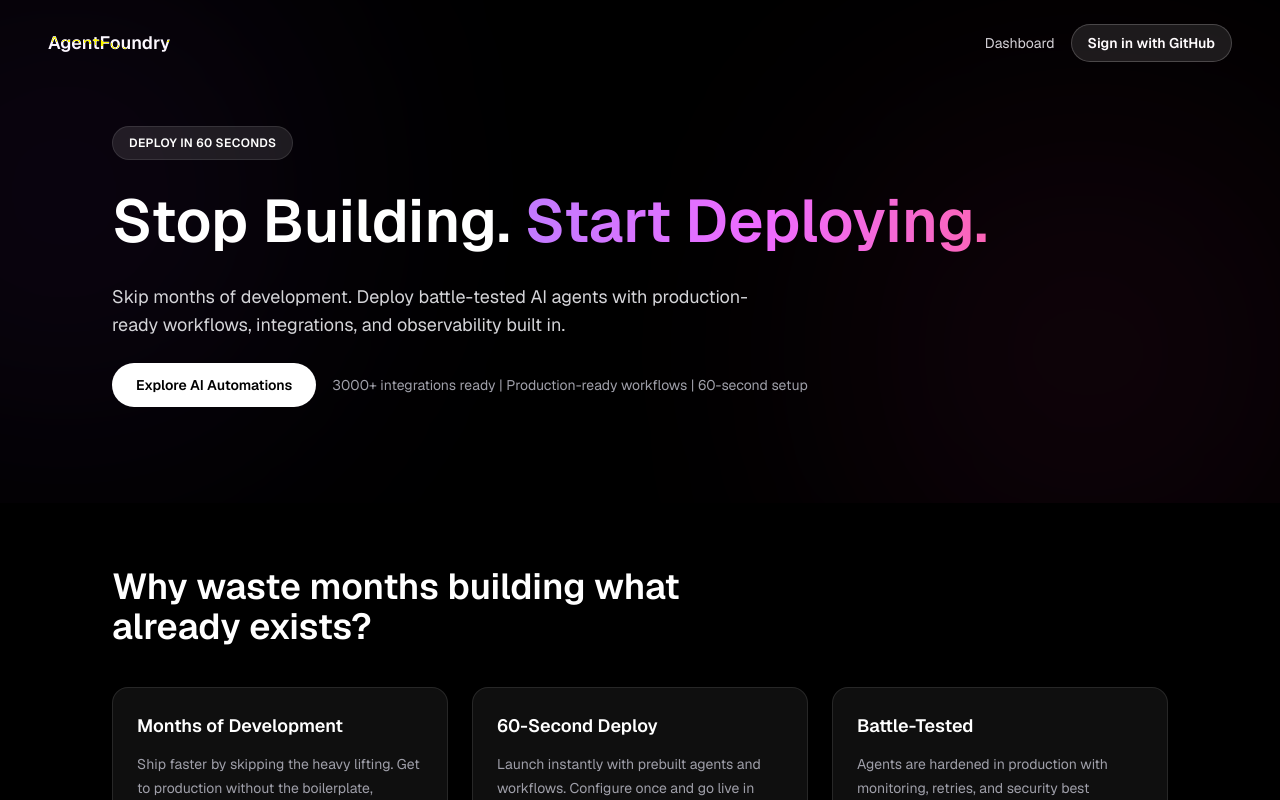
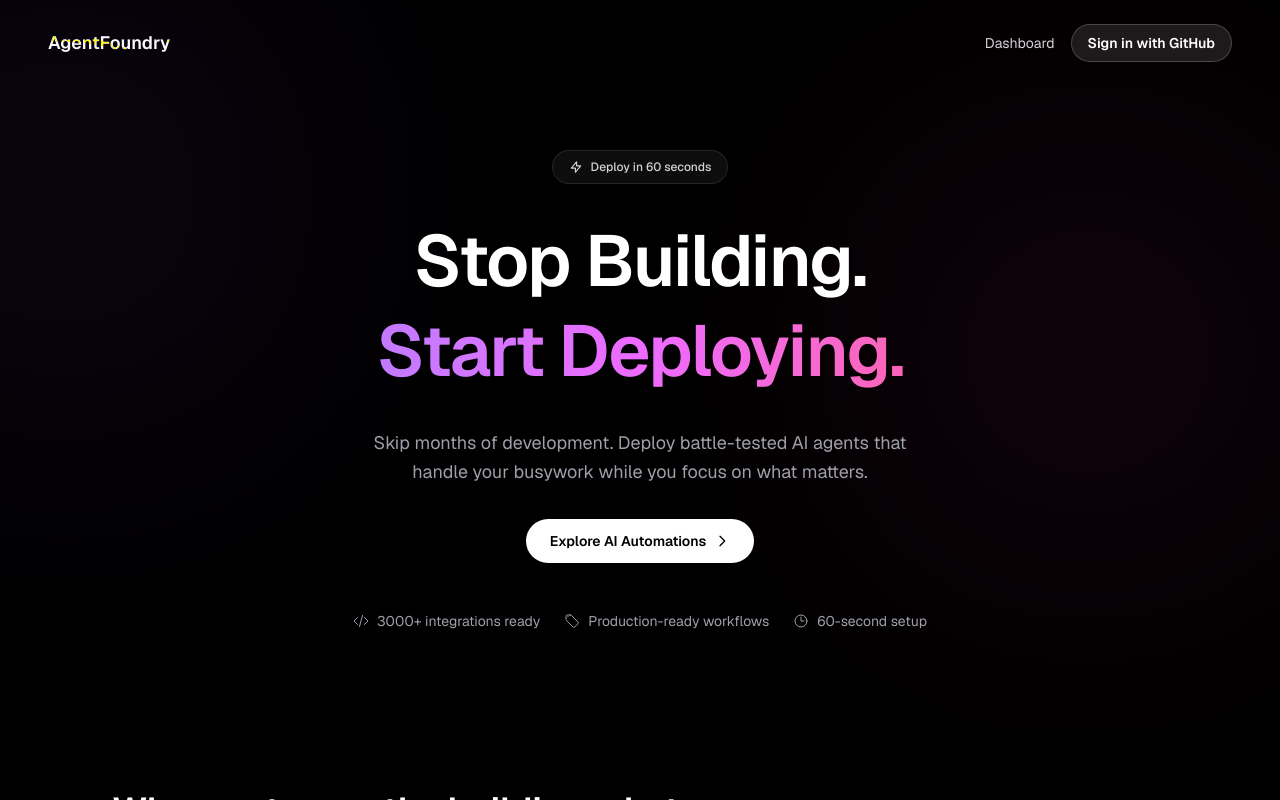
Before and after one commit to followmarkobot/agentfoundry, a Next.js app: page / in a window 1280 px wide. Shown: the top 800 px of the page. Built offline with nearby package versions, Linux system fonts and the light colour scheme.

Commit message:
Hero section: match original agents.shipmas.fun design exactly

```diff
--- a/src/components/Hero.tsx
+++ b/src/components/Hero.tsx
@@ -1,29 +1,58 @@
 export default function Hero() {
   return (
-    <section className="relative mx-auto flex w-full max-w-6xl flex-col gap-10 px-6 pb-24 pt-10 md:px-12">
-      <div className="flex flex-col gap-6">
-        <span className="w-fit rounded-full border border-white/10 bg-white/10 px-4 py-2 text-xs font-semibold uppercase tracking-wide text-white">
+    <section className="relative mx-auto flex w-full max-w-4xl flex-col items-center gap-8 px-6 pb-24 pt-16 text-center md:px-12">
+      {/* Deploy badge */}
+      <span className="flex items-center gap-2 rounded-full border border-white/10 bg-white/5 px-4 py-2 text-xs font-medium text-zinc-300">
+        <svg className="h-3.5 w-3.5" fill="none" viewBox="0 0 24 24" stroke="currentColor" strokeWidth={2}>
+          <path strokeLinecap="round" strokeLinejoin="round" d="M13 10V3L4 14h7v7l9-11h-7z" />
+        </svg>
         Deploy in 60 seconds
       </span>
-        <h1 className="text-4xl font-semibold leading-tight text-white md:text-6xl">
-          Stop Building.{" "}
+
+      {/* Main headline */}
+      <h1 className="text-5xl font-semibold leading-tight tracking-tight text-white md:text-7xl">
+        Stop Building.
+        <br />
         <span className="bg-gradient-to-r from-purple-400 via-fuchsia-400 to-pink-400 bg-clip-text text-transparent">
           Start Deploying.
         </span>
       </h1>
-        <p className="max-w-2xl text-base leading-7 text-zinc-300 md:text-lg">
-          Skip months of development. Deploy battle-tested AI agents with
-          production-ready workflows, integrations, and observability built in.
+
+      {/* Subtitle */}
+      <p className="max-w-xl text-base leading-relaxed text-zinc-400 md:text-lg">
+        Skip months of development. Deploy battle-tested AI agents that handle
+        your busywork while you focus on what matters.
       </p>
-        <div className="flex flex-wrap items-center gap-4">
-          <button className="rounded-full bg-white px-6 py-3 text-sm font-semibold text-black transition hover:bg-zinc-200">
+
+      {/* CTA Button */}
+      <button className="flex items-center gap-2 rounded-full bg-white px-6 py-3 text-sm font-semibold text-black transition hover:bg-zinc-200">
         Explore AI Automations
+        <svg className="h-4 w-4" fill="none" viewBox="0 0 24 24" stroke="currentColor" strokeWidth={2}>
+          <path strokeLinecap="round" strokeLinejoin="round" d="M9 5l7 7-7 7" />
+        </svg>
       </button>
-          <p className="text-sm text-zinc-400">
-            3000+ integrations ready | Production-ready workflows | 60-second
-            setup
-          </p>
-        </div>
+
+      {/* Stats row */}
+      <div className="flex flex-wrap items-center justify-center gap-6 pt-4 text-sm text-zinc-400">
+        <span className="flex items-center gap-2">
+          <svg className="h-4 w-4" fill="none" viewBox="0 0 24 24" stroke="currentColor" strokeWidth={1.5}>
+            <path strokeLinecap="round" strokeLinejoin="round" d="M17.25 6.75L22.5 12l-5.25 5.25m-10.5 0L1.5 12l5.25-5.25m7.5-3l-4.5 16.5" />
+          </svg>
+          3000+ integrations ready
+        </span>
+        <span className="flex items-center gap-2">
+          <svg className="h-4 w-4" fill="none" viewBox="0 0 24 24" stroke="currentColor" strokeWidth={1.5}>
+            <path strokeLinecap="round" strokeLinejoin="round" d="M9.568 3H5.25A2.25 2.25 0 003 5.25v4.318c0 .597.237 1.17.659 1.591l9.581 9.581c.699.699 1.78.872 2.607.33a18.095 18.095 0 005.223-5.223c.542-.827.369-1.908-.33-2.607L11.16 3.66A2.25 2.25 0 009.568 3z" />
+            <path strokeLinecap="round" strokeLinejoin="round" d="M6 6h.008v.008H6V6z" />
+          </svg>
+          Production-ready workflows
+        </span>
+        <span className="flex items-center gap-2">
+          <svg className="h-4 w-4" fill="none" viewBox="0 0 24 24" stroke="currentColor" strokeWidth={1.5}>
+            <path strokeLinecap="round" strokeLinejoin="round" d="M12 6v6h4.5m4.5 0a9 9 0 11-18 0 9 9 0 0118 0z" />
+          </svg>
+          60-second setup
+        </span>
       </div>
     </section>
   );
```
Lines whose indentation alone changed are shown as unchanged.
